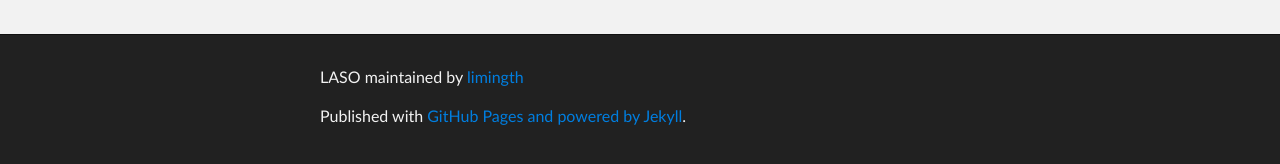
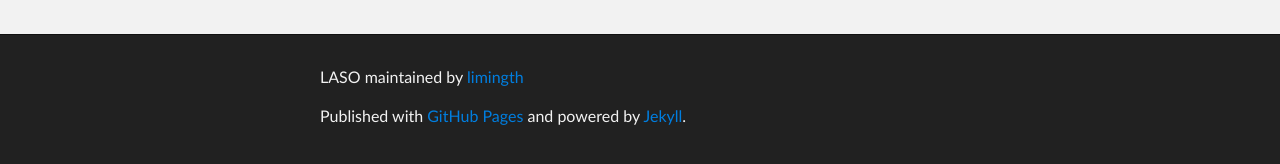
Before and after one commit to limingth/LASO, a Jekyll site: the page built from zh/chp1-4.md, in a window 1280 px wide. Shown: the part 685-849 px from the top of the page. Built offline with Jekyll 4.4.1, drawn with Linux system fonts in a browser that asks for light colours; Markdown is read by kramdown in place of the engine named in the settings; part of the change alters nothing that is shown.

```diff
--- a/_layouts/post.html
+++ b/_layouts/post.html
@@ -38,7 +38,7 @@
 		    <div id="footer_wrap" class="outer">
 		      <footer class="inner">
 		        <p class="copyright">LASO maintained by <a href="https://github.com/limingth/LASO">limingth</a></p>
-		        <p>Published with <a href="http://pages.github.com">GitHub Pages and powered by <a href='http://github.com/mojombo/jekyll'>Jekyll</a>.</p>
+		        <p>Published with <a href="http://pages.github.com">GitHub Pages</a> and powered by <a href='http://github.com/mojombo/jekyll'>Jekyll</a>.</p>
 		      </footer>
 		    </div>
 
```
